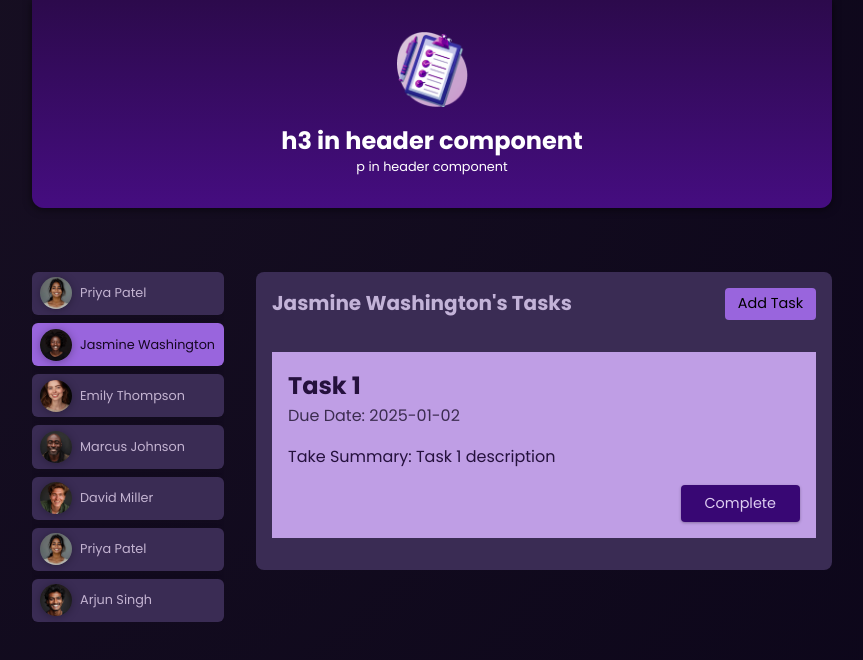
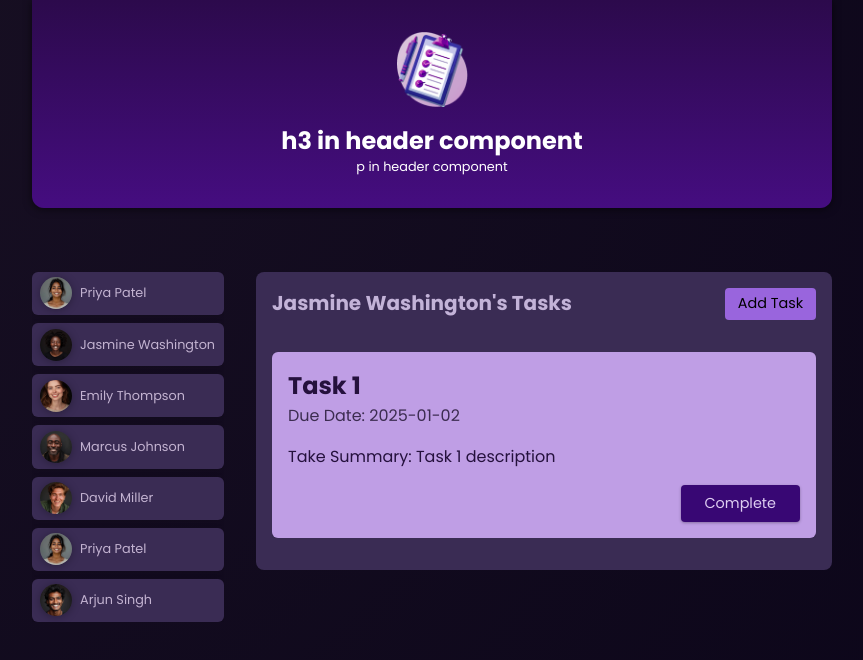
Before and after one commit to Sean-Xiao-Liu/angular101, an Angular app: page / in a window 1280 px wide. Both pictures are taken after a click on the button "Jasmine Washington". Shown: the top 660 px of the page, without its empty margins (208-1071 px from the left). Built offline with nearby package versions, Linux system fonts and the light colour scheme.

Commit message:
put app-card wrapper around web component for easier style control

```diff
--- a/src/app/components/reuseable-user/reuseable-user.component.html
+++ b/src/app/components/reuseable-user/reuseable-user.component.html
@@ -1,17 +1,16 @@
-<div>
+<app-card>
   <!-- the event binding is used to bind the click event to the onSelectUser method -->
   <!-- <button (click)="onSelectUser()">
     <img [src]="imagePath()" [alt]="id()" />
     <!-- <img src="assets/images/users/{{ selectedUser.avatar }}" alt="{{ selectedUser.avatar}}" />  -->
-    <!-- the binding function used here is the property binding -->
-    <!-- <span>{{ name() }}</span>
+  <!-- the binding function used here is the property binding -->
+  <!-- <span>{{ name() }}</span>
   </button> -->
 
-  <button (click)="onSelectUserOfReuseableUserComponent()" [class.active]="selected">
+  <button (click)="onSelectUserOfReuseableUserComponent()">
     <img [src]="imagePath" [alt]="user.id" />
     <!-- <img src="assets/images/users/{{ selectedUser.avatar }}" alt="{{ selectedUser.avatar}}" />  -->
     <!-- the binding function used here is the property binding -->
     <span>{{ user.name }}</span>
   </button>
-
-</div>
+</app-card>
--- a/src/app/components/reuseable-user/reuseable-user.component.ts
+++ b/src/app/components/reuseable-user/reuseable-user.component.ts
@@ -1,10 +1,11 @@
 import { Component, Input, input, computed, Output, EventEmitter} from '@angular/core';
 import { User } from './user.model';
+import { CardComponent } from '../shared/card/card.component';
 
 
 @Component({
   selector: 'app-reuseable-user',
-  imports: [],
+  imports: [CardComponent],
   templateUrl: './reuseable-user.component.html',
   styleUrl: './reuseable-user.component.css'
 })
--- /dev/null
+++ b/src/app/components/shared/card/card.component.css
@@ -0,0 +1,5 @@
+div {
+    border-radius: 6px;
+    box-shadow: 0 1px 6px rgba(0, 0, 0, 0.1);
+    overflow: hidden;
+}
--- /dev/null
+++ b/src/app/components/shared/card/card.component.html
@@ -0,0 +1,7 @@
+<div>
+    <!-- the ng-content directive is used to insert the content of the wrapped component
+      into the card component, so just need to put <app-card> around the content of the wrapped component
+      and the css of card component will apply to the content -->
+
+    <ng-content />
+</div>
--- a/src/app/components/tasks/task/task.component.html
+++ b/src/app/components/tasks/task/task.component.html
@@ -1,3 +1,4 @@
+<app-card>
   <article>
     <h2>{{ task.title }}</h2>
     <time>Due Date: {{ task.dueDate }}</time>
@@ -6,3 +7,4 @@
       <button (click)="onCompleteTask()">Complete</button>
     </p>
   </article>
+</app-card>
--- a/src/app/components/tasks/task/task.component.ts
+++ b/src/app/components/tasks/task/task.component.ts
@@ -1,12 +1,12 @@
 import { Component, EventEmitter, Input, Output } from '@angular/core';
 import { Task } from './task.model';
-
+import { CardComponent } from '../../shared/card/card.component';
 
 
 
 @Component({
   selector: 'app-task',
-  imports: [],
+  imports: [CardComponent],
   templateUrl: './task.component.html',
   styleUrl: './task.component.css'
 })
--- a/src/app/components/user/user.component.css
+++ b/src/app/components/user/user.component.css
@@ -1,9 +1,3 @@
-div {
-    border-radius: 6px;
-    box-shadow: 0 1px 6px rgba(0, 0, 0, 0.1);
-    overflow: hidden;
-}
-
 button {
     display: flex;
     align-items: center;
--- a/src/app/components/user/user.component.html
+++ b/src/app/components/user/user.component.html
@@ -1,4 +1,4 @@
-<div>
+<app-card>
   <!-- the event binding is used to bind the click event to the onSelectUser method -->
   <button (click)="onSelectUser()">
     <!-- the square brackets are used to bind the src attribute to the selectedUser.avatar property -->
@@ -10,4 +10,4 @@
     <!-- the binding function used here is the property binding -->
     <span>{{ selectedUser().name }}</span>
   </button>
-</div>
+</app-card>
--- a/src/app/components/user/user.component.ts
+++ b/src/app/components/user/user.component.ts
@@ -1,13 +1,13 @@
 import { Component, signal, Output, EventEmitter } from '@angular/core';
 import { DUMMY_USERS } from '../../../assets/dummy-users';
-
+import { CardComponent } from '../shared/card/card.component';
 // Generate a random index between 0 and the length of the DUMMY_USERS array
 // const randomIndex = Math.floor(Math.random() * DUMMY_USERS.length);
 
 @Component({
   selector: 'app-user',
   standalone: true,
-  imports: [],
+  imports: [CardComponent],
   templateUrl: './user.component.html',
   styleUrl: './user.component.css'
 })
--- a/src/app/services/tasks.service.ts
+++ b/src/app/services/tasks.service.ts
@@ -10,10 +10,11 @@ export class TasksService {
   private readonly STORAGE_KEY = 'tasks';
 
   constructor() {
-    // 从 localStorage 加载数据，如果没有则使用 DUMMY_TASKS
+    // load data from localStorage, if not, use DUMMY_TASKS
     const storedTasks = localStorage.getItem(this.STORAGE_KEY);
     console.log("Trying to load tasks from localStorage");
     this.tasks = storedTasks ? JSON.parse(storedTasks) : [...DUMMY_TASKS];
+    console.log("Tasks loaded from localStorage: ", this.tasks);
   }
 
   private saveTasks() {
```
Also changed, not shown: src/app/components/shared/card/card.component.ts (added, +11 -0 lines), 1 other file (tests, documents, lock files or other folders). Lines whose indentation alone changed are shown as unchanged.
